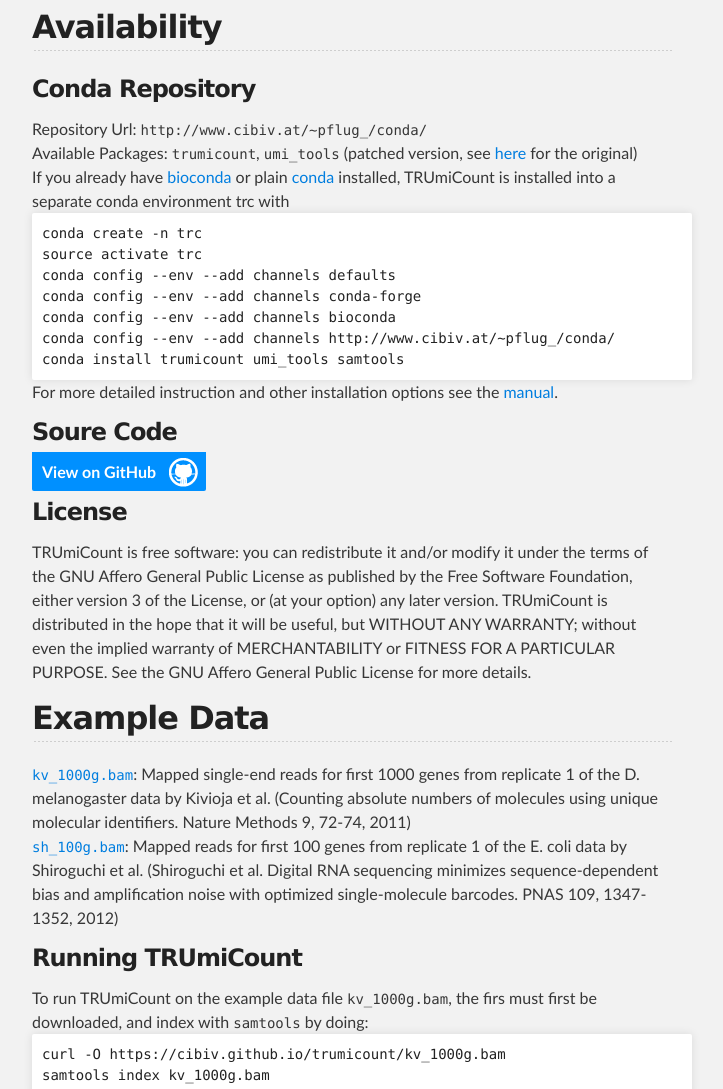
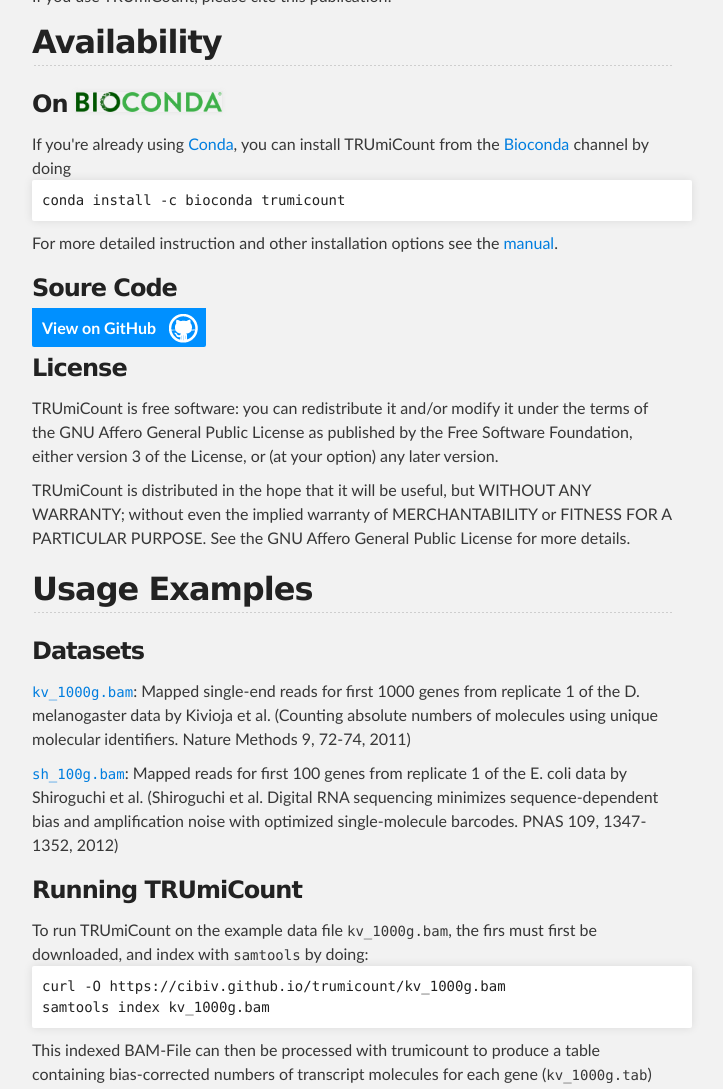
Before and after one commit to Cibiv/trumicount, a plain HTML site: page docs/index.html in a window 1280 px wide. Shown: the part 883-1972 px from the top of the page, without its empty margins (288-1011 px from the left). Drawn offline with Linux system fonts and the light colour scheme.

Commit message:
Updated README.md and homepage now that trumicount is available on Bioconda
Manual update will follow soonish.

```diff
--- a/docs/index.html
+++ b/docs/index.html
@@ -34,6 +34,7 @@ that are lost entirely during the sequencing process will still cause
 under-estimation of the molecule count, and amplification artifacts like PCR
 chimeras create phantom UMIs and thus cause over-estimation.<br>
 
+<p>
 <strong>Results:</strong>
 TRUmiCount used mechanistic model of PCR amplification to correct for both
 types of errors. In our <a
@@ -51,25 +52,19 @@ https://www.biorxiv.org/content/early/2017/11/13/217778</a>. (2017). If you use
 TRUmiCount, please cite this publication!
 
 <h2>Availability</h2>
-<h3 a=conda>Conda Repository</h3>
-<b>Repository Url:</b> <var>http://www.cibiv.at/~pflug_/conda/</var><br>
-<b>Available Packages:</b> <var>trumicount</var>, <var>umi_tools</var> (patched
-version, see <a href="https://github.com/CGATOxford/UMI-tools">here</a> for
-the original)<br>
-If you already have <a href="https://bioconda.github.io">bioconda</a> or plain
-<a href="https://conda.io">conda</a> installed, TRUmiCount is installed into a
-separate conda environment <it>trc</it> with
+<h3 a=conda>On <a href='https://bioconda.github.io/'><img src='bioconda.png'
+class="inlineimg" style='height: 20px; margin-bottom: -1px;'></a></h3>
+If you're already using <a href="https://bioconda.github.io">Conda</a>, you can
+install TRUmiCount from the <a href="https://conda.io">Bioconda</a>
+channel by doing
 <pre>
-conda create -n trc
-source activate trc
-conda config --env --add channels defaults
-conda config --env --add channels conda-forge
-conda config --env --add channels bioconda
-conda config --env --add channels http://www.cibiv.at/~pflug_/conda/
-conda install trumicount umi_tools samtools
+conda install -c bioconda trumicount
 </pre>
-For more detailed instruction and other installation options see the <a
-href="manual.pdf">manual</a>.
+
+<p>
+For more detailed instruction and other installation options see the
+<a href="manual.pdf">manual</a>.
+
 <h3>Soure Code</h3>
 <a class="github_link" href="https://github.com/Cibiv/trumicount.git">View on GitHub</a>
 
@@ -79,18 +74,21 @@ the terms of the GNU Affero General Public License as published by the Free
 Software Foundation, either version 3 of the License, or (at your option) any
 later version.
 
+<p>
 TRUmiCount is distributed in the hope that it will be useful, but WITHOUT ANY
 WARRANTY; without even the implied warranty of MERCHANTABILITY or FITNESS FOR
 A PARTICULAR PURPOSE.  See the GNU Affero General Public License for more
 details.
 
-<h2>Example Data</h2>
+<h2>Usage Examples</h2>
+<h3>Datasets</h3>
 <a href="kv_1000g.bam"><b><var>kv_1000g.bam</var></b></a>:
 Mapped single-end reads for first 1000 genes from replicate 1 of the D.
 melanogaster data by Kivioja <i>et al.</i> (Counting absolute numbers of
 molecules using unique molecular identifiers. <i>Nature Methods</i> <b>9</b>,
 72-74, 2011)
-<br>
+
+<p>
 <a href="sg_100g.bam"><b><var>sh_100g.bam</var></b></a>:
 Mapped reads for first 100 genes from replicate 1 of the E. coli data by
 Shiroguchi <i>et al.</i> (Shiroguchi <i>et al.</i> Digital RNA sequencing
@@ -105,6 +103,7 @@ curl -O https://cibiv.github.io/trumicount/kv_1000g.bam
 samtools index kv_1000g.bam
 </pre>
 
+<p>
 This indexed BAM-File can then be processed with trumicount to produce a
 table containing bias-corrected numbers of transcript molecules for each
 gene (<var>kv_1000g.tab</var>)
@@ -112,6 +111,7 @@ gene (<var>kv_1000g.tab</var>)
 trumicount --input-bam kv_1000g.bam --molecules 2 --threshold 2 --genewise-min-umis 3 --output-counts kv_1000g.tab
 </pre>
 
+<p>
 For a brief list of command-line options of TRUmiCount see <code>trumicount
 --help</code>, for an in-depth description of the possible operating modes,
 input and output formats and command-line options see the <a
--- a/docs/stylesheets/stylesheet.css
+++ b/docs/stylesheets/stylesheet.css
@@ -264,6 +264,13 @@ img {
   max-width: 100%;
 }
 
+img.inlineimg {
+  width: auto;
+  height: auto;
+  padding: 0px;
+  margin: 0px;
+}
+
 /*******************************************************************************
 Full-Width Styles
 *******************************************************************************/
```
Also changed, not shown: docs/bioconda.png (added), 1 other file.
